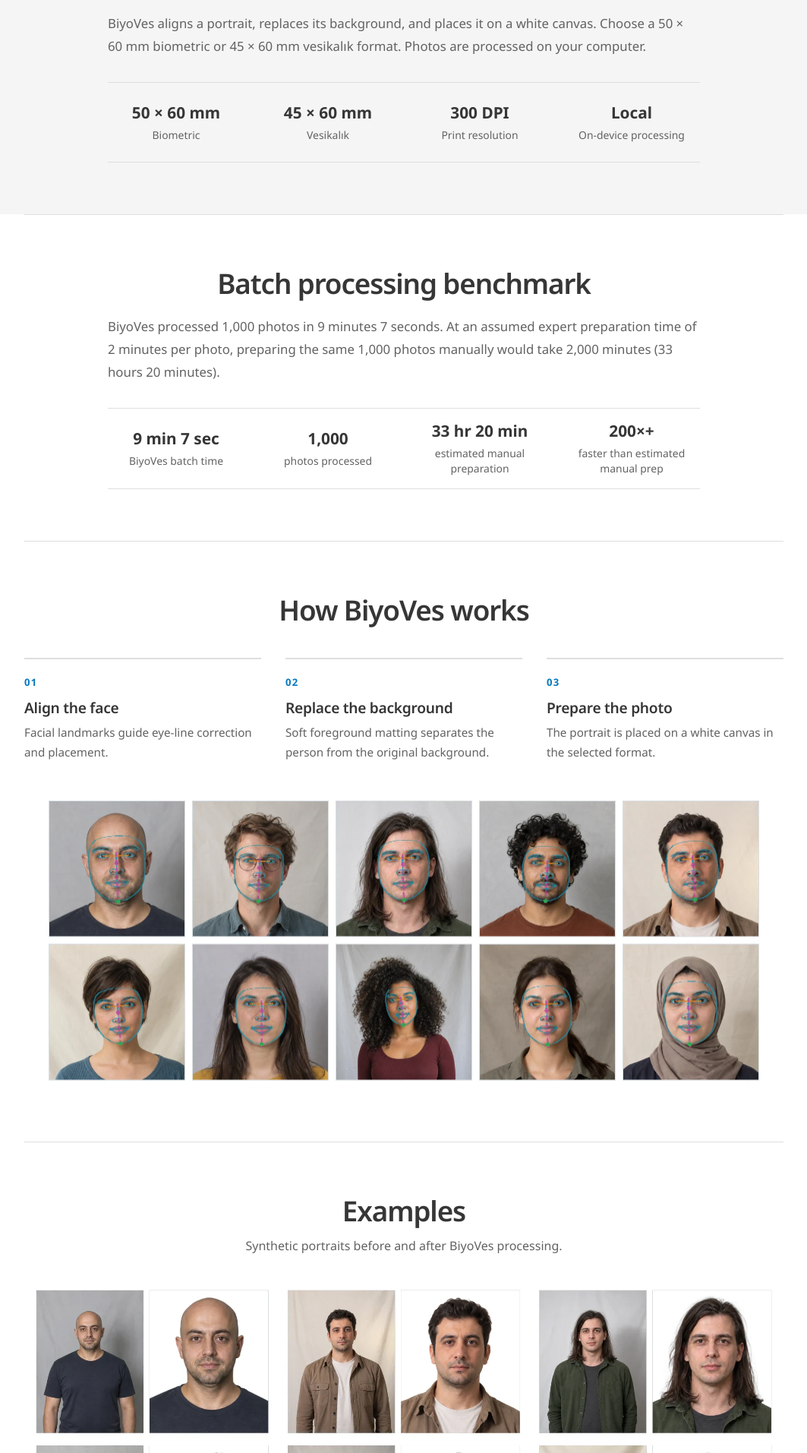
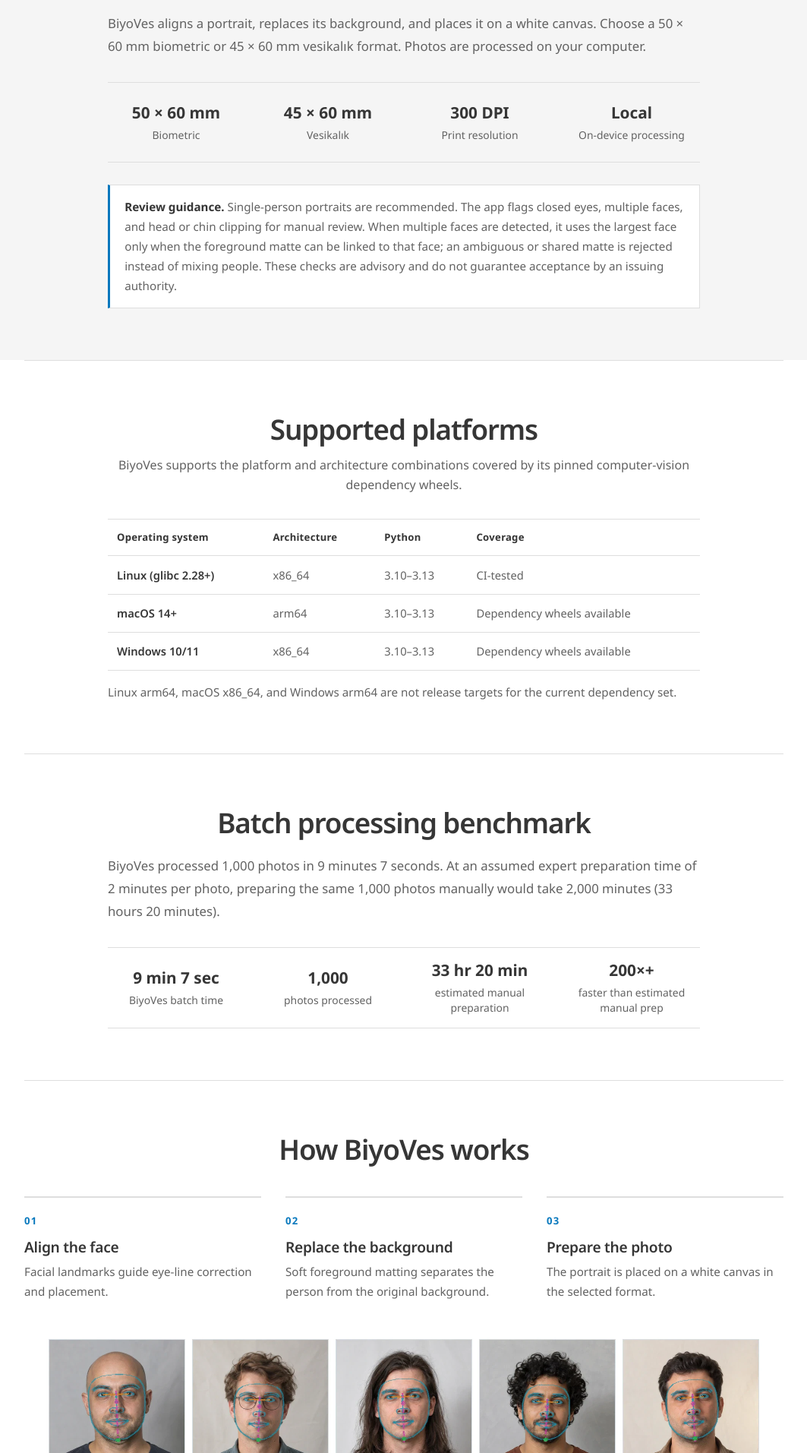
Before and after one commit to mehmetaytugyuruk/mehmetaytugyuruk.github.io, a Jekyll site: the page built from biyoves/index.html, in a window 1280 px wide. Shown: the part 1284-3197 px from the top of the page at 76% size, without its empty margins (108-1171 px from the left). Built offline with Jekyll 4.4.1, drawn with Linux system fonts in a browser that asks for light colours; some web fonts are replaced; some of the changed text lies outside the part shown.

Commit message:
Clarify BiyoVes support and review guidance

```diff
--- a/_layouts/default.html
+++ b/_layouts/default.html
@@ -50,7 +50,7 @@
       "@type": "SoftwareApplication",
       "name": "BiyoVes",
       "applicationCategory": "MultimediaApplication",
-      "operatingSystem": "Windows, macOS, Linux",
+      "operatingSystem": "Linux x86_64, macOS 14+ arm64, Windows 10/11 x86_64",
       "url": {{ page.url | replace: 'index.html', '' | absolute_url | jsonify }},
       "codeRepository": "https://github.com/mehmetaytugyuruk/biyoves",
       "description": {{ page.description | jsonify }},
--- a/assets/css/biyoves.css
+++ b/assets/css/biyoves.css
@@ -206,6 +206,61 @@
   line-height: 1.45;
 }
 
+.bv-note {
+  margin-top: 1.8rem;
+  padding: 1rem 1.2rem;
+  border: 1px solid var(--rule);
+  border-left: 3px solid var(--link);
+  color: var(--muted);
+  background: #fff;
+  font-size: 0.95rem;
+  line-height: 1.7;
+}
+
+.bv-note strong {
+  color: var(--ink);
+}
+
+.bv-table-scroll {
+  overflow-x: auto;
+  margin-top: 1.8rem;
+}
+
+.bv-support-table {
+  width: 100%;
+  border-collapse: collapse;
+  color: var(--muted);
+  font-size: 0.92rem;
+  line-height: 1.5;
+  text-align: left;
+}
+
+.bv-support-table th,
+.bv-support-table td {
+  padding: 0.85rem 0.75rem;
+  border-top: 1px solid var(--rule);
+  vertical-align: top;
+}
+
+.bv-support-table thead th {
+  color: var(--ink);
+  font-family: "Google Sans", "Noto Sans", Arial, sans-serif;
+  font-size: 0.82rem;
+  font-weight: 700;
+  letter-spacing: 0.02em;
+}
+
+.bv-support-table tbody tr:last-child th,
+.bv-support-table tbody tr:last-child td {
+  border-bottom: 1px solid var(--rule);
+}
+
+.bv-support-table tbody th {
+  color: var(--ink);
+  font-weight: 600;
+  white-space: nowrap;
+}
+
 .bv-method-grid {
   display: grid;
   grid-template-columns: repeat(3, minmax(0, 1fr));
@@ -369,6 +424,10 @@
   .bv-dataset-facts > div:nth-child(-n + 2) {
     border-bottom: 1px solid var(--rule);
   }
+
+  .bv-support-table {
+    min-width: 680px;
+  }
 }
 
 @media (max-width: 520px) {
--- a/biyoves/index.html
+++ b/biyoves/index.html
@@ -46,6 +46,49 @@
         <div><strong>300 DPI</strong><span>Print resolution</span></div>
         <div><strong>Local</strong><span>On-device processing</span></div>
       </div>
+      <div class="bv-note">
+        <strong>Review guidance.</strong> Single-person portraits are recommended. The app flags closed eyes, multiple faces, and head or chin clipping for manual review. When multiple faces are detected, it uses the largest face only when the foreground matte can be linked to that face; an ambiguous or shared matte is rejected instead of mixing people. These checks are advisory and do not guarantee acceptance by an issuing authority.
+      </div>
+    </div>
+  </section>
+
+  <section class="bv-section bv-container" id="support" aria-labelledby="support-title">
+    <div class="bv-container-narrow">
+      <h2 id="support-title">Supported platforms</h2>
+      <p class="bv-section-intro">BiyoVes supports the platform and architecture combinations covered by its pinned computer-vision dependency wheels.</p>
+      <div class="bv-table-scroll">
+        <table class="bv-support-table">
+          <thead>
+            <tr>
+              <th scope="col">Operating system</th>
+              <th scope="col">Architecture</th>
+              <th scope="col">Python</th>
+              <th scope="col">Coverage</th>
+            </tr>
+          </thead>
+          <tbody>
+            <tr>
+              <th scope="row">Linux (glibc 2.28+)</th>
+              <td>x86_64</td>
+              <td>3.10–3.13</td>
+              <td>CI-tested</td>
+            </tr>
+            <tr>
+              <th scope="row">macOS 14+</th>
+              <td>arm64</td>
+              <td>3.10–3.13</td>
+              <td>Dependency wheels available</td>
+            </tr>
+            <tr>
+              <th scope="row">Windows 10/11</th>
+              <td>x86_64</td>
+              <td>3.10–3.13</td>
+              <td>Dependency wheels available</td>
+            </tr>
+          </tbody>
+        </table>
+      </div>
+      <p class="bv-start-note">Linux arm64, macOS x86_64, and Windows arm64 are not release targets for the current dependency set.</p>
     </div>
   </section>
 
@@ -126,7 +169,7 @@
   <section class="bv-section bv-container" id="quick-start" aria-labelledby="quick-start-title">
     <div class="bv-container-narrow">
       <h2 id="quick-start-title">How to use</h2>
-      <p class="bv-section-intro">Install BiyoVes and start its local app.</p>
+      <p class="bv-section-intro">Clone the repository, install its dependencies, and start the local app.</p>
       <p class="bv-platform-label">macOS / Linux</p>
       <pre><code>git clone https://github.com/mehmetaytugyuruk/biyoves.git
 cd biyoves
```
